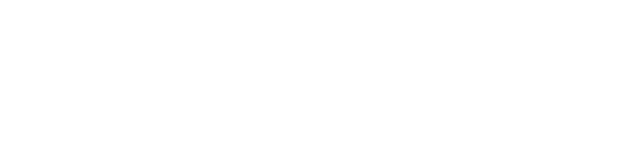
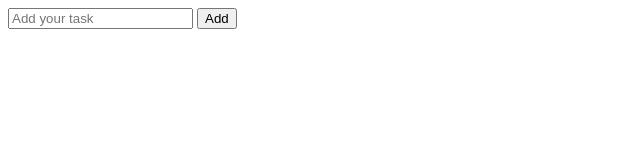
Before and after one commit to mahadi609im/CRUD-Operator, a plain HTML site: page crud/index.html in a window 1280 px wide. Shown: the whole page, without its empty margins (0-640 px from the left). Drawn offline with Linux system fonts and the light colour scheme.

Commit message:
Take Input & button

```diff
--- a/crud/index.html
+++ b/crud/index.html
@@ -6,7 +6,12 @@
       <title>Crud with js</title>
    </head>
    <body>
-
+      <div class="container">
+         <div class="addContainer">
+            <input type="text" id="inputBox" maxlength="20" placeholder="Add your task"/>
+            <button id="addBtn" type="submit">Add</button>
+         </div>
+      </div>
 
       <script src="js/main.js" type="text/javascript" charset="utf-8"></script>
    </body>
```
